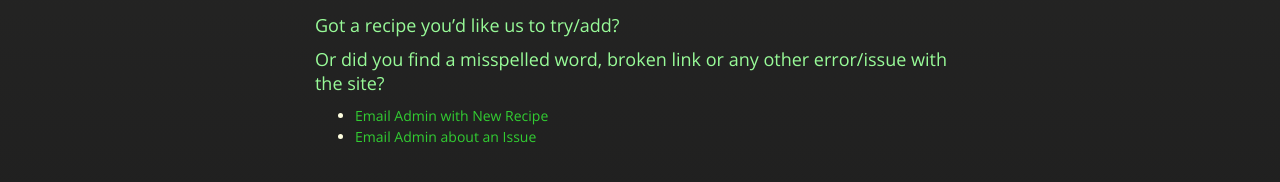
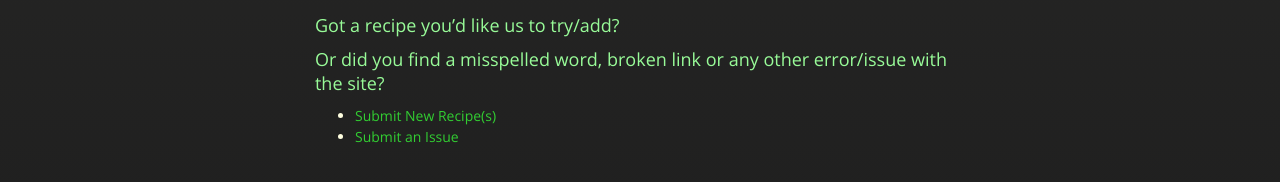
Before and after one commit to cmwillett/TheDigitalCookbook, a Jekyll site: the page built from ContactMe.md, in a window 1280 px wide. Shown: the part 439-621 px from the top of the page. Built offline with Jekyll 4.4.1, drawn with Linux system fonts in a browser that asks for light colours; nearby versions of some CDN libraries.

Commit message:
Update ContactMe.md

```diff
--- a/ContactMe.md
+++ b/ContactMe.md
@@ -8,5 +8,5 @@ tags: contact
 ### Got a recipe you'd like us to try/add?
 ### Or did you find a misspelled word, broken link or any other error/issue with the site?
 
-* [Email Admin with New Recipe](mailto:craig.willett@gmail.com?Subject=New Recipe)
-* [Email Admin about an Issue](mailto:craig.willett@gmail.com?Subject=New Issue)
+* [Submit New Recipe(s)](mailto:craig.willett@gmail.com?Subject=New Recipe)
+* [Submit an Issue](mailto:craig.willett@gmail.com?Subject=New Issue)
```
